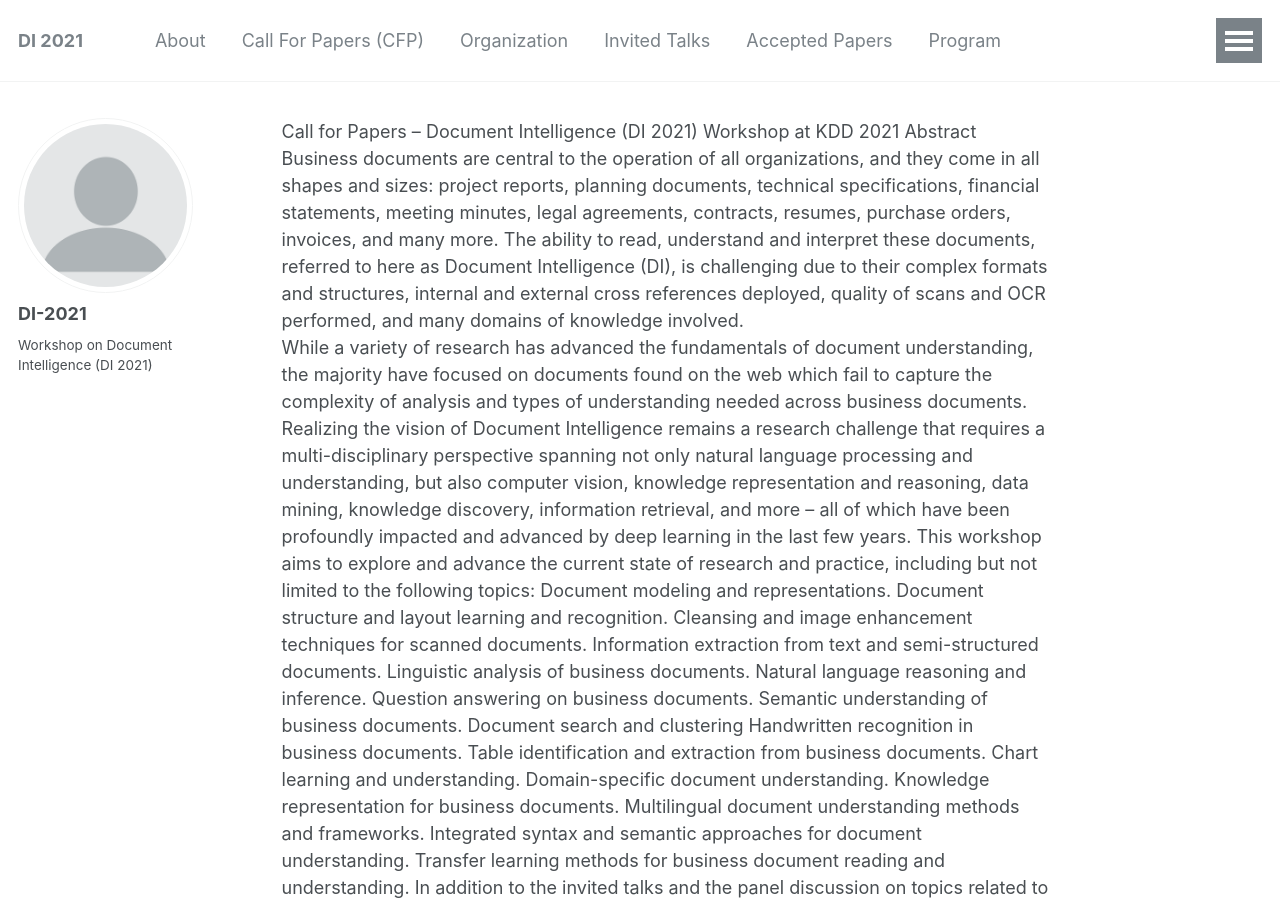
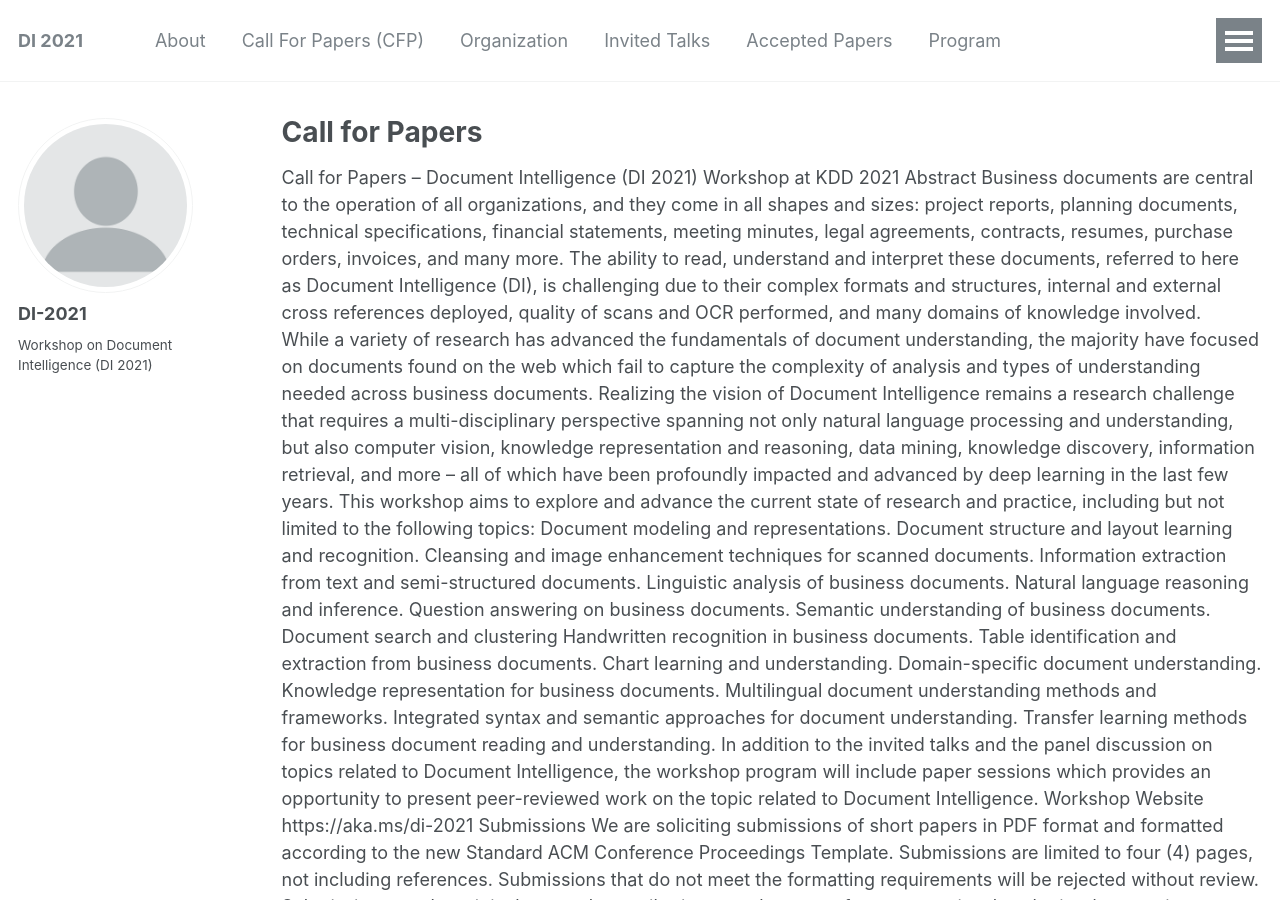
Before and after one commit to document-intelligence/DI-2022, a Jekyll site: the page built from _pages/cfp.md, in a window 1280 px wide and 900 px high. Built offline with Jekyll 4.4.1, drawn with Linux system fonts in a browser that asks for light colours; our own code applies the rules of GitHub Pages for plain Markdown files.

Commit message:
updating cfp format

```diff
--- a/_pages/cfp.md
+++ b/_pages/cfp.md
@@ -1,3 +1,11 @@
+---
+layout: archive
+title: "Call for Papers"
+permalink: /cfp/
+author_profile: true
+sitemap: false
+---
+
 Call for Papers – Document Intelligence (DI 2021) Workshop at KDD 2021
 Abstract
 Business documents are central to the operation of all organizations, and they come in all shapes and sizes: project reports, planning documents, technical specifications, financial statements, meeting minutes, legal agreements, contracts, resumes, purchase orders, invoices, and many more. The ability to read, understand and interpret these documents, referred to here as Document Intelligence (DI), is challenging due to their complex formats and structures, internal and external cross references deployed, quality of scans and OCR performed, and many domains of knowledge involved.
```
